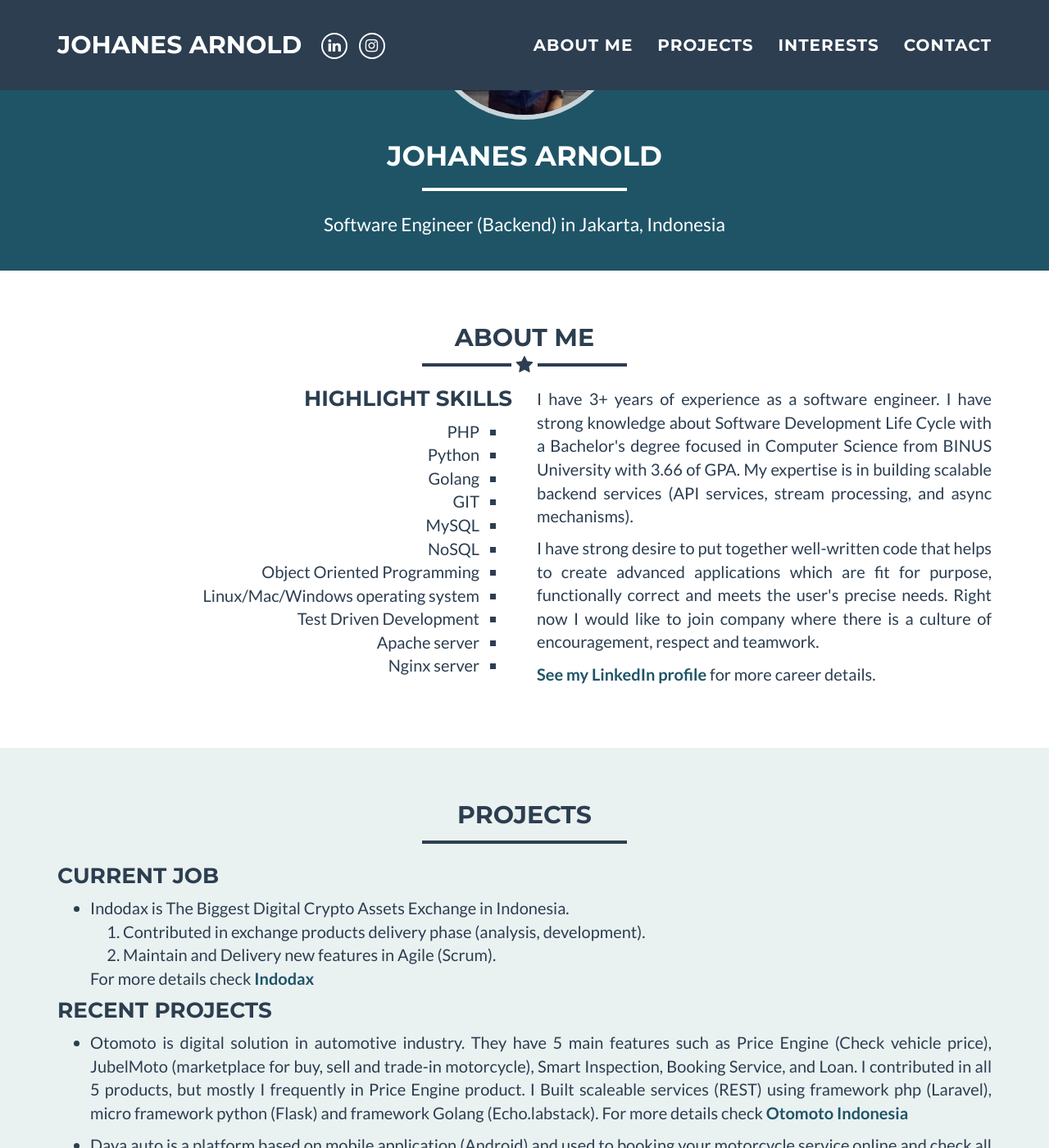
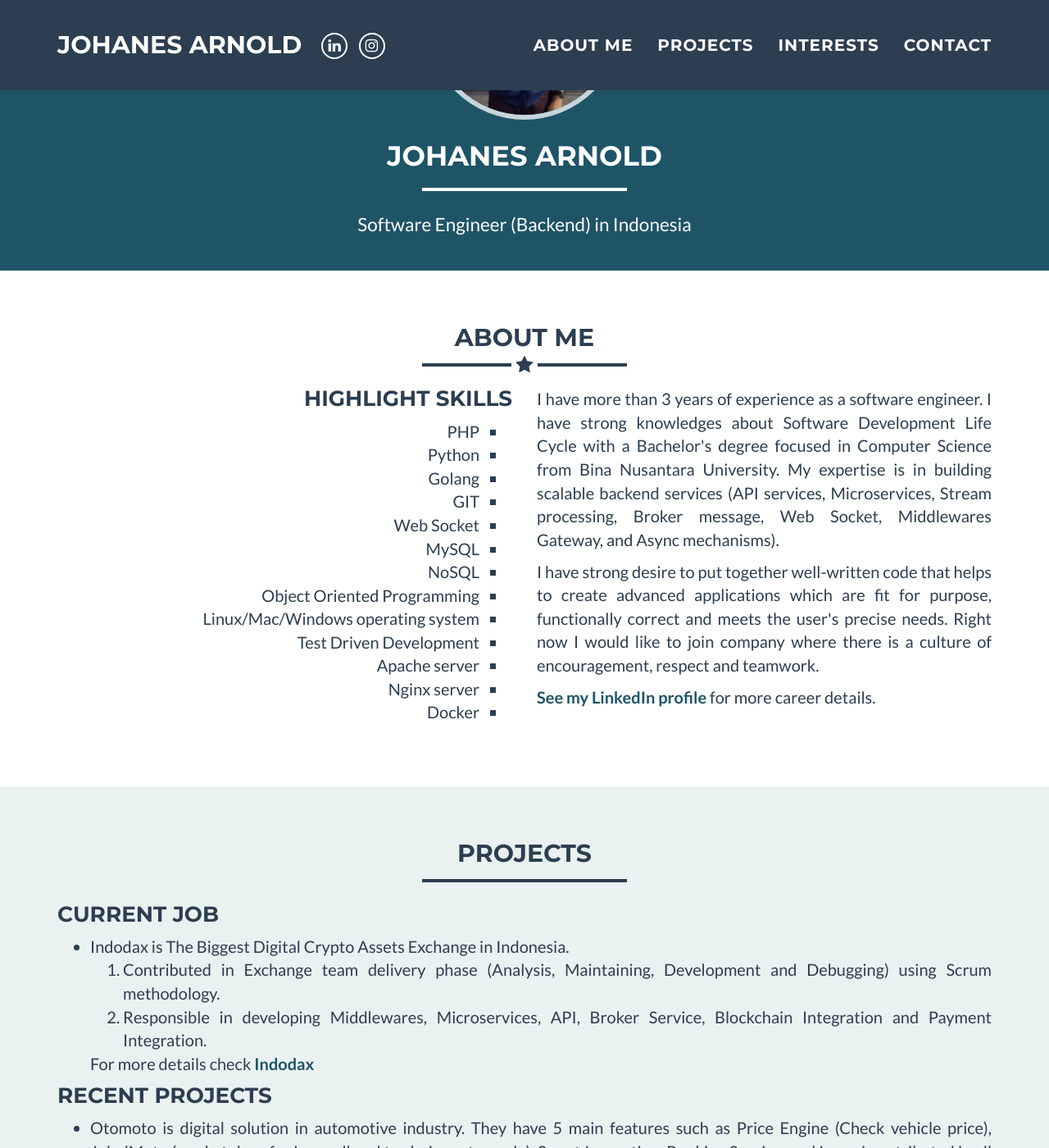
Before and after one commit to johanesarnold/portofolio, a Jekyll site: the page built from index.html, in a window 1280 px wide and 1400 px high, scrolled down 244 px. Shown: the whole window at 82% size. Built offline with Jekyll 4.4.1, drawn with Linux system fonts in a browser that asks for light colours; some of the changed text lies outside the part shown.

Commit message:
update porto

```diff
--- a/_config.yml
+++ b/_config.yml
@@ -2,8 +2,8 @@
 name: Johanes Arnold
 email: johanesarnold@hotmail.com
 #canonical_url: https://edwinexemplar.com
-keywords: "Software Engineer, Backend Developer, PHP, Python, Startups, Agile, Pair Programming, AWS, MySQL"
-skills: "Software Engineer (Backend) in Jakarta, Indonesia"
+keywords: "Software Engineer, Software Engineer (Backend), Backend Developer, Backend Engineer, PHP, Python, Golang, Startups, Agile, Pair Programming, AWS, MySQL, Redis, NoSQL, Docker"
+skills: "Software Engineer (Backend) in Indonesia"
 baseurl:
 
 # Social networks usernames (many more available: google-plus, flickr, dribbble, pinterest, instagram, tumblr, linkedin, etc.)
--- a/_includes/about_me.html
+++ b/_includes/about_me.html
@@ -23,6 +23,9 @@
             GIT
           </li>
           <li>
+            Web Socket
+          </li>
+          <li>
             MySQL
           </li>
           <li>
@@ -43,12 +46,15 @@
           <li>
             Nginx server
           </li>
+          <li>
+            Docker
+          </li>
 		    </ul>
       </div>
 
       <div class="col-sm-6">
     		<p>
-          I have 3+ years of experience as a software engineer. I have strong knowledge about Software Development Life Cycle with a Bachelor's degree focused in Computer Science from BINUS University with 3.66 of GPA. My expertise is in building scalable backend services (API services, stream processing, and async mechanisms).
+          I have more than 3 years of experience as a software engineer. I have strong knowledges about Software Development Life Cycle with a Bachelor's degree focused in Computer Science from Bina Nusantara University. My expertise is in building scalable backend services (API services, Microservices, Stream processing, Broker message, Web Socket, Middlewares Gateway, and Async mechanisms).
         </p>
         <p>
           I have strong desire to put together well-written code that helps to create advanced applications which are fit for purpose, functionally correct and meets the user's precise needs. Right now I would like to join company where there is a culture of encouragement, respect and teamwork.
--- a/_includes/interests.html
+++ b/_includes/interests.html
@@ -17,9 +17,9 @@
 
           <h3 style="margin-top:0">Query Optimization</h3>
           <ul>
-              <li>
-              As a Backend Engineer, query result time is very critical. If query result is take a long time to give a response then there is something not optimize with the query. You can optimize your query by doing indexing, select only column you needed, use the correct where like format and avoid using format "%word%". Before running a query for the first time, ensure the results will be desirable and meaningful by using a LIMIT statement.
-              </li>
+                <li>
+                As a Backend Engineer, query result time is very critical. If query result is take a long time to give a response then there is something not optimize with the query. You can optimize your query by doing indexing, select only column you needed, use the correct where like format and avoid using format "%word%" and Caching database queries in an in-memory database like Redis will lead to fewer queries. Not every query should be cached, just those queries which are frequently accessed and/or slow. Before running a query for the first time, ensure the results will be desirable and meaningful by using a LIMIT statement.
+                </li>
           </ul>
 
           <h3 style="margin-top:0">Traveling</h3>
--- a/_includes/projects.html
+++ b/_includes/projects.html
@@ -14,10 +14,10 @@
               Indodax is The Biggest Digital Crypto Assets Exchange in Indonesia.
               <ol>
                 <li>
-                  Contributed in exchange products delivery phase (analysis, development).
+                  Contributed in Exchange team delivery phase (Analysis, Maintaining, Development and Debugging) using Scrum methodology.
                 </li>
                 <li>
-                  Maintain and Delivery new features in Agile (Scrum).
+                  Responsible in developing Middlewares, Microservices, API, Broker Service, Blockchain Integration and Payment Integration.
                 </li>
               </ol>
               For more details check <b><a href="https://indodax.com/">Indodax</a> </b>
--- a/_layouts/default.html
+++ b/_layouts/default.html
@@ -78,7 +78,8 @@
         <div class="container">
             <div class="row">
                 <div class="col-lg-12">
-                    <img class="profile-img" src="img/profile.png?20210302" alt="{{ site.name }}">
+                    <img class="profile-img" src="img/profile.png?20210303
+                    " alt="{{ site.name }}">
                     <div class="intro-text">
                         <span class="name">{{ site.name }}</span>
                         <hr>
```
Also changed, not shown: other parts of _layouts/default.html (+1 -1 lines).
